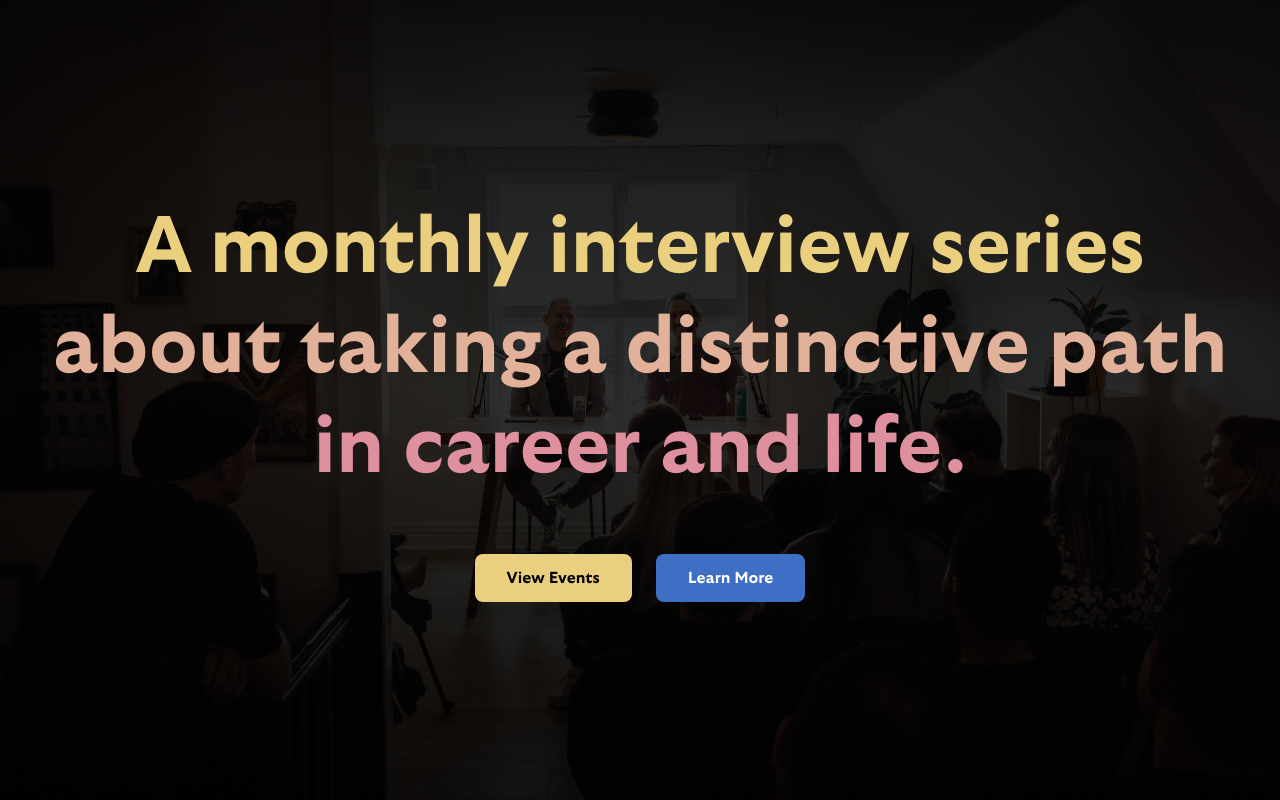
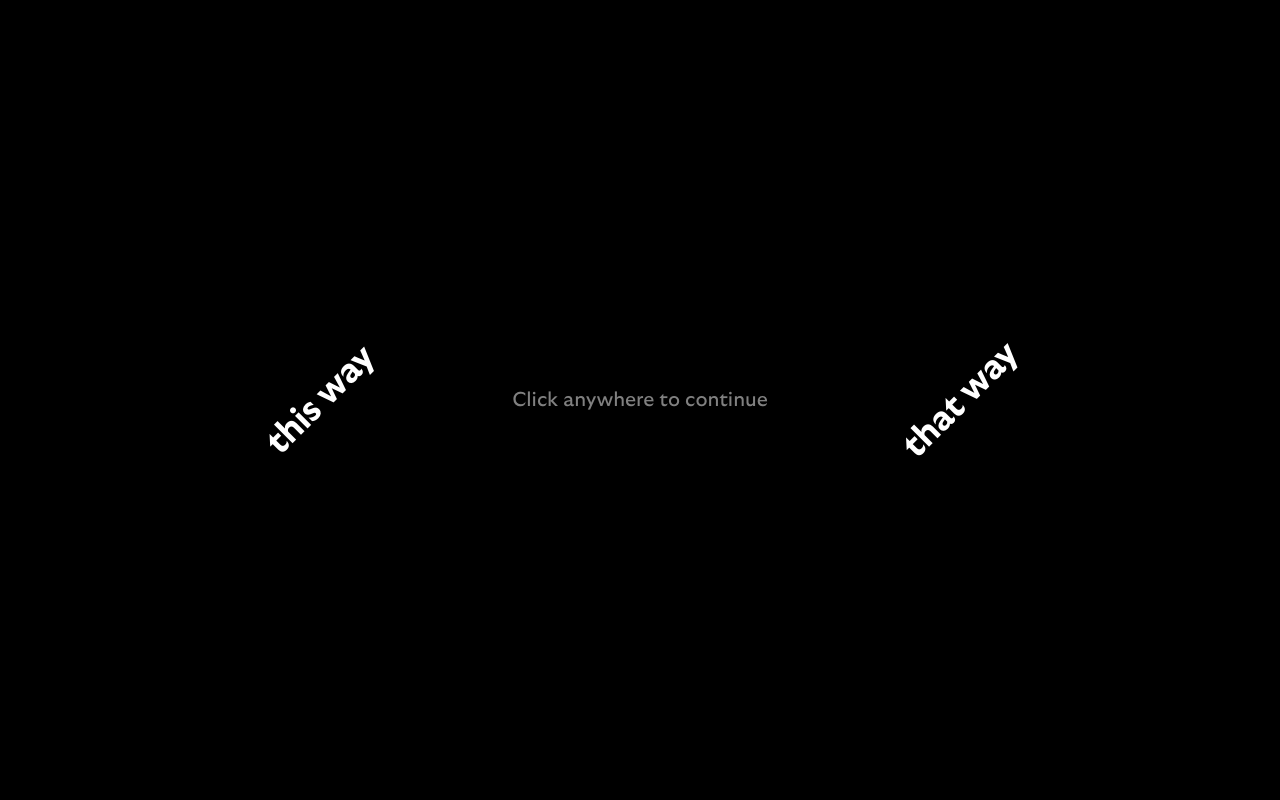
Before and after one commit to connkat/this-way-that-way, a Next.js app: page / in a window 1280 px wide. Shown: the top 800 px of the page. Built offline with nearby package versions, Linux system fonts and the light colour scheme.

Commit message:
splash screen

```diff
--- /dev/null
+++ b/src/app/components/SplashScreen.tsx
@@ -0,0 +1,58 @@
+"use client";
+
+import { useEffect, useState } from "react";
+
+interface SplashScreenProps {
+  onComplete: () => void;
+}
+
+export default function SplashScreen({ onComplete }: SplashScreenProps) {
+  const [isClickable, setIsClickable] = useState(false);
+  const [isAnimating, setIsAnimating] = useState(true);
+
+  useEffect(() => {
+    // Make clickable after a short delay to prevent accidental clicks
+    const timer = setTimeout(() => {
+      setIsClickable(true);
+    }, 500);
+
+    return () => clearTimeout(timer);
+  }, []);
+
+  const handleClick = () => {
+    if (!isClickable) return;
+    setIsAnimating(false);
+    setTimeout(() => {
+      onComplete();
+    }, 500); // Give time for exit animation
+  };
+
+  if (!isAnimating) return null;
+
+  return (
+    <div
+      className={`fixed inset-0 z-50 flex items-center justify-center ${isClickable ? 'cursor-pointer' : 'cursor-default'}`}
+      onClick={handleClick}
+    >
+      <div className="absolute inset-0 flex">
+        {isClickable && (
+          <div className="absolute inset-0 z-10 flex items-center justify-center">
+            <p className="text-white text-xl opacity-50">Click anywhere to continue</p>
+          </div>
+        )}
+        {/* Left side */}
+        <div className={`w-1/2 bg-black transform origin-bottom-right transition-transform duration-1000 ${isAnimating ? "scale-100" : "scale-0"}`}>
+          <div className="h-full flex items-center justify-center">
+            <h1 className="heading-1 text-white transform -rotate-45">this way</h1>
+          </div>
+        </div>
+        {/* Right side */}
+        <div className={`w-1/2 bg-black transform origin-top-left transition-transform duration-1000 ${isAnimating ? "scale-100" : "scale-0"}`}>
+          <div className="h-full flex items-center justify-center">
+            <h1 className="heading-1 text-white transform -rotate-45">that way</h1>
+          </div>
+        </div>
+      </div>
+    </div>
+  );
+}
--- a/src/app/layout.tsx
+++ b/src/app/layout.tsx
@@ -1,7 +1,8 @@
 import type { Metadata } from "next";
 import { Geist, Geist_Mono } from "next/font/google";
 import { gtUltraFine, gtUltraMedian, gtUltraStandard } from "@/styles/fonts";
-import "./globals.css";
+import "@/app/globals.css";
+import "@/styles/animations.css";
 
 const geistSans = Geist({
   variable: "--font-geist-sans",
--- a/src/app/page.tsx
+++ b/src/app/page.tsx
@@ -1,13 +1,29 @@
+"use client";
+
 import Overview from "@/app/components/Overview";
 import EmailSignup from "@/app/components/EmailSignup";
 import LumaEvents from "@/app/components/LumaEvents";
 import About from "@/app/components/About";
 import Footer from "@/app/components/Footer/Footer";
 
+import { useState } from "react";
+import SplashScreen from "./components/SplashScreen";
+
 export default function Home() {
+  const [showContent, setShowContent] = useState(false);
+
+  const handleSplashComplete = () => {
+    setShowContent(true);
+  };
+
   return (
-    <div className="font-sans min-h-screen w-full">
-      <main className="w-full">
+    <div className={`font-sans min-h-screen w-full ${!showContent ? 'no-scroll' : ''}`}>
+      <SplashScreen onComplete={handleSplashComplete} />
+      <main
+        className={`w-full transition-opacity duration-500 ${
+          showContent ? "opacity-100" : "opacity-0"
+        }`}
+      >
         <Overview />
         <EmailSignup sectionId="email-section-1" />
         <LumaEvents />
--- /dev/null
+++ b/src/styles/animations.css
@@ -0,0 +1,40 @@
+@keyframes slideOutLeft {
+  0% {
+    transform: translateX(0) skew(0deg);
+  }
+  100% {
+    transform: translateX(-100%) skew(-45deg);
+  }
+}
+
+@keyframes slideOutRight {
+  0% {
+    transform: translateX(0) skew(0deg);
+  }
+  100% {
+    transform: translateX(100%) skew(-45deg);
+  }
+}
+
+.slide-out-left {
+  animation: slideOutLeft 1s ease-in-out forwards;
+}
+
+.slide-out-right {
+  animation: slideOutRight 1s ease-in-out forwards;
+}
+
+.diagonal-split {
+  clip-path: polygon(0 0, 100% 0, 0 100%);
+}
+
+.diagonal-split-reverse {
+  clip-path: polygon(100% 0, 100% 100%, 0 100%);
+}
+
+.no-scroll {
+  overflow: hidden;
+  height: 100vh;
+  position: fixed;
+  width: 100%;
+}
```
